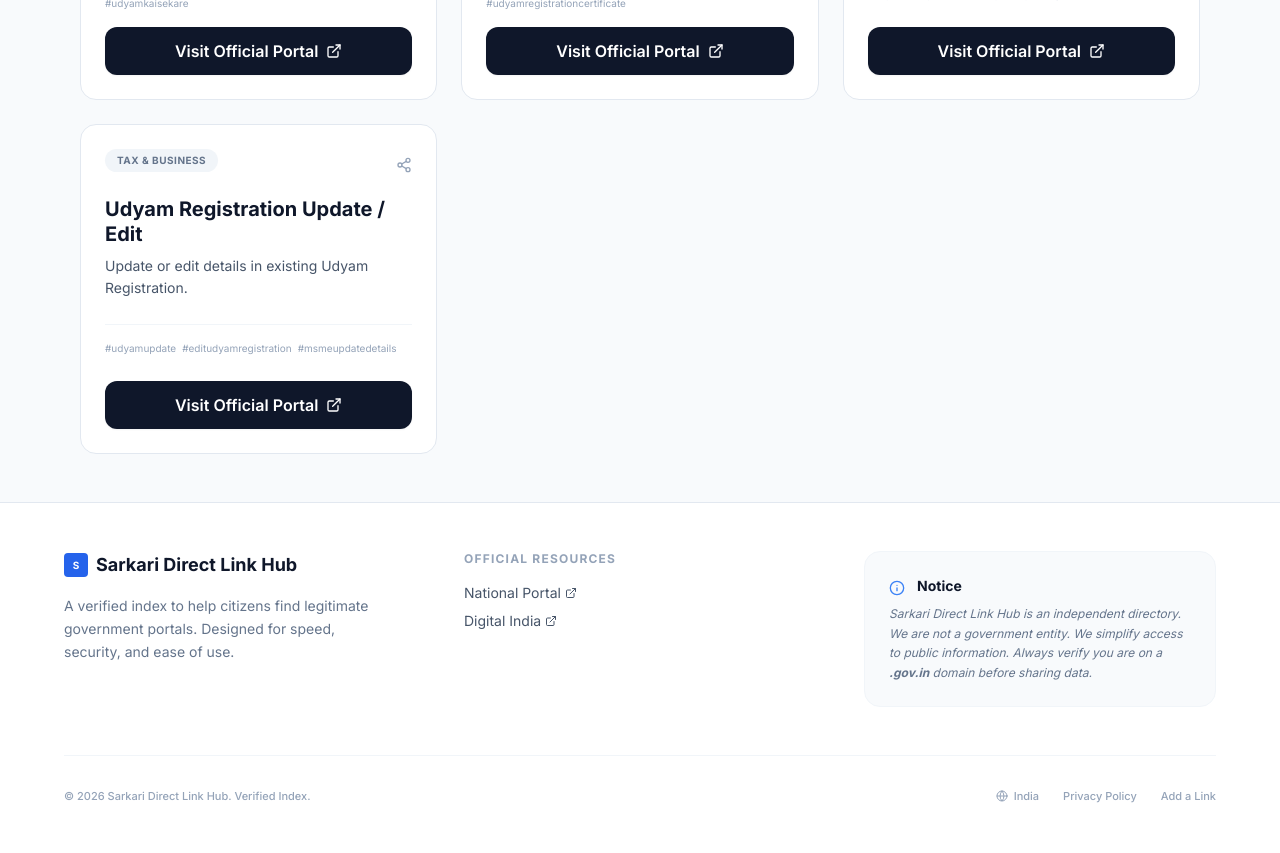
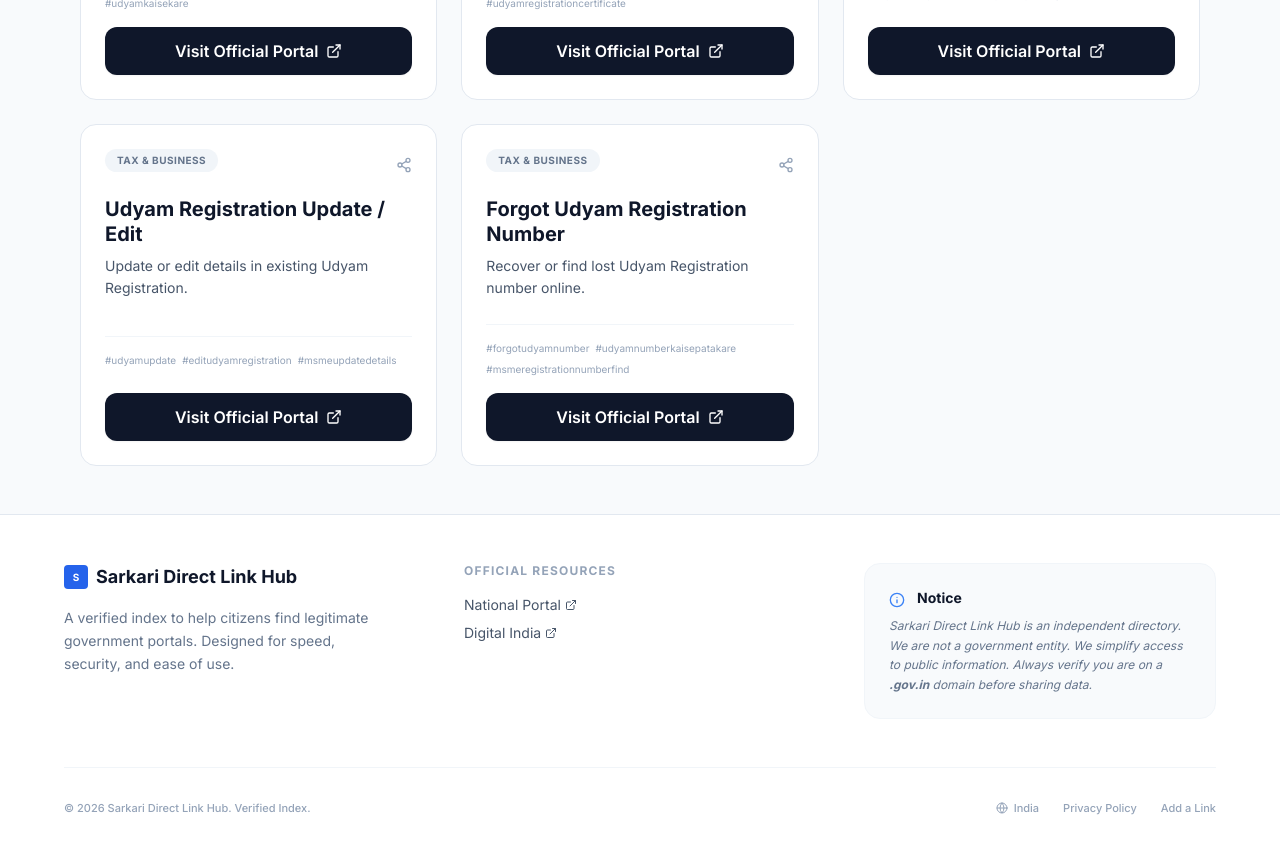
Before and after one commit to Shivam-kumar-coder/sarkari-links-hub, a React (Vite) app: page / in a window 1280 px wide. Shown: the part 2060-2913 px from the top of the page. Built offline with nearby package versions, Linux system fonts and the light colour scheme.

Commit message:
Update links.ts

```diff
--- a/data/links.ts
+++ b/data/links.ts
@@ -123,11 +123,19 @@
     keywords: ["udyam verify","msme verify","udyam registration check","udyam number verify","msme certificate verify"]
   },
   {
-    id: "23",
+    id: "16",
     title: "Udyam Registration Update / Edit",
     url: "https://udyamregistration.gov.in/UdyamRegistration.aspx",
     category: "Tax & Business",
     description: "Update or edit details in existing Udyam Registration.",
     keywords: ["udyam update","edit udyam registration","msme update details","change mobile in udyam","update udyam certificate"]
+  },
+  {
+    id: "17",
+    title: "Forgot Udyam Registration Number",
+    url: "https://udyamregistration.gov.in/PrintUdyamRegistration.aspx",
+    category: "Tax & Business",
+    description: "Recover or find lost Udyam Registration number online.",
+    keywords: ["forgot udyam number","udyam number kaise pata kare","msme registration number find","lost udyam number","udyam number search"]
   }
 ];
```
